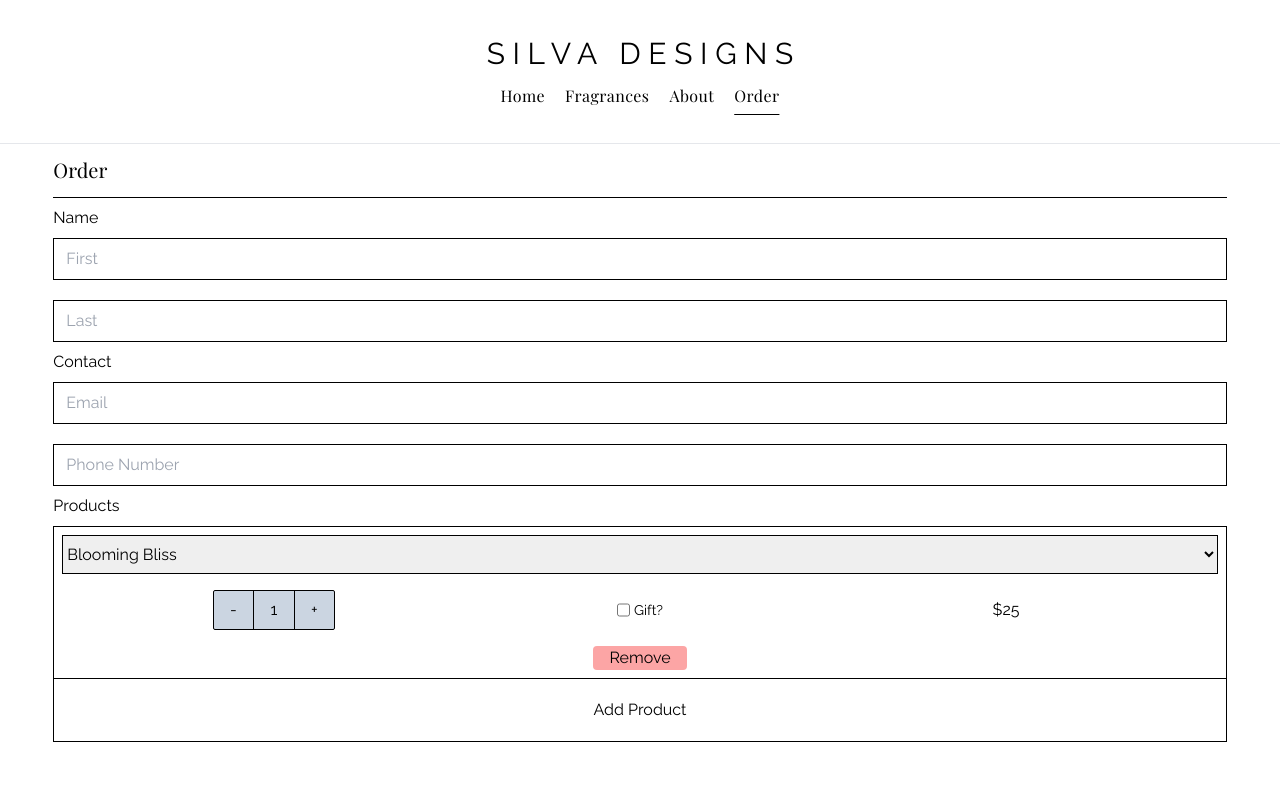
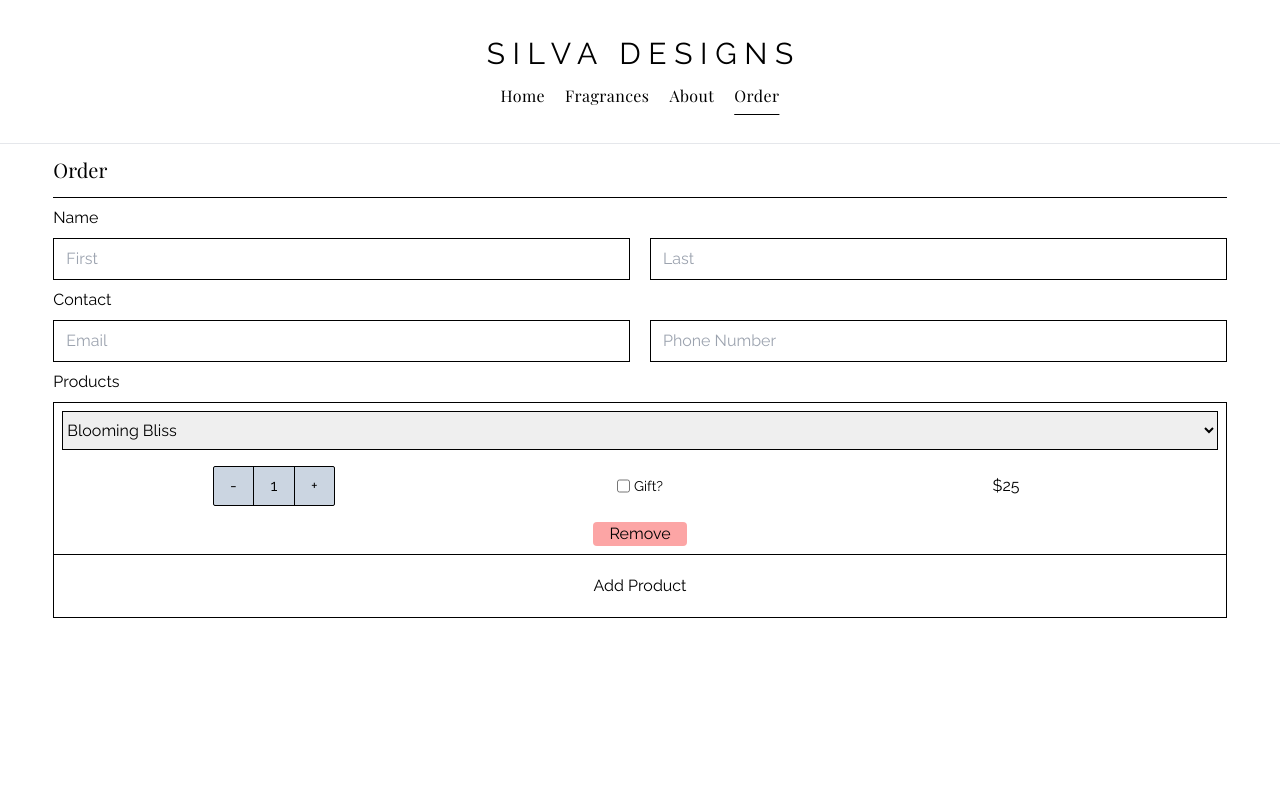
Before and after one commit to silva-tim/silva-designs, a React (Vite) app: page /order in a window 1280 px wide. Shown: the top 800 px of the page. Built offline with nearby package versions, Linux system fonts and the light colour scheme.

Commit message:
Working on order form small and up design.

```diff
--- a/src/pages/Order.tsx
+++ b/src/pages/Order.tsx
@@ -23,7 +23,7 @@ export default function Order() {
       <form>
         <div className="flex flex-wrap">
           <span className="basis-full py-2">Name</span>
-          <div className="flex basis-full flex-wrap gap-5">
+          <div className="flex basis-full flex-wrap gap-5 sm:flex-nowrap">
             <input
               type="text"
               name="first"
@@ -44,7 +44,7 @@ export default function Order() {
         </div>
         <div className="flex flex-wrap">
           <span className="basis-full py-2">Contact</span>
-          <div className="flex basis-full flex-wrap gap-5">
+          <div className="flex basis-full flex-wrap gap-5 sm:flex-nowrap">
             <input
               type="email"
               name="email"
```
